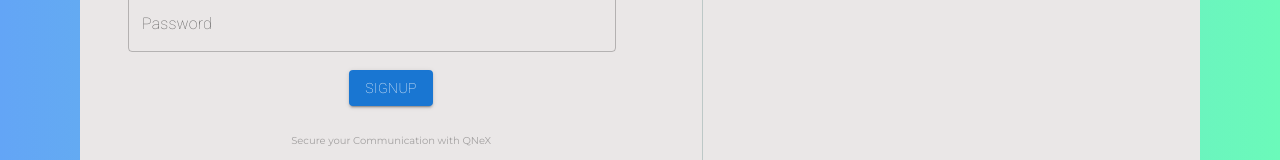
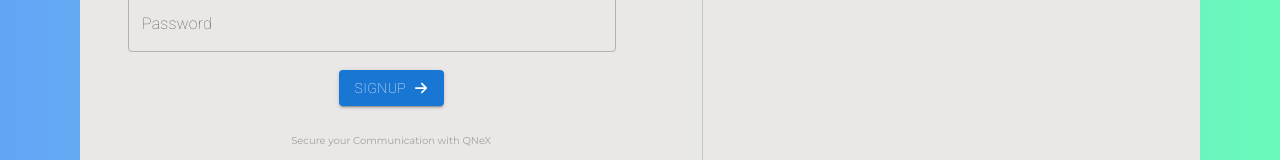
Before and after one commit to imanmay2/QNeX, a React (Vite) app in the folder client/ui/: page / in a window 1280 px wide. Shown: the part 437-597 px from the top of the page. Built offline with nearby package versions, Linux system fonts and the light colour scheme; some icons are missing; a web font is replaced by a local one.

Commit message:
Sign Up Component Deployed

```diff
--- a/client/ui/src/components/Signup.jsx
+++ b/client/ui/src/components/Signup.jsx
@@ -5,6 +5,7 @@ import AccountCircle from '@mui/icons-material/AccountCircle';
 import * as React from 'react';
 import Button from '@mui/material/Button';
 
+import { FaArrowRight } from "react-icons/fa6";
 
 import IconButton from '@mui/material/IconButton';
 import OutlinedInput from '@mui/material/OutlinedInput';
@@ -81,11 +82,9 @@ function Signup() {
                     label="Password"
                 /></FormControl> <br /> <br />
 
-            <center><Button variant="contained" className='colorBtn'>SignUp</Button> <br /> <br />
+            <center><Button variant="contained" className='colorBtn'>SignUp &nbsp; <FaArrowRight/></Button> <br /> <br />
             <p className="para montserrat_font small">Secure your Communication with QNeX</p></center>
         </div>
-
-
     )
 }
 
--- a/client/ui/src/components/css/login.css
+++ b/client/ui/src/components/css/login.css
@@ -0,0 +1,6 @@
+.login_div{
+    border-right: 1px solid rgba(4, 71, 65, 0.191);
+    width:83%;
+    padding:3rem;
+    height:83%;
+}
```
